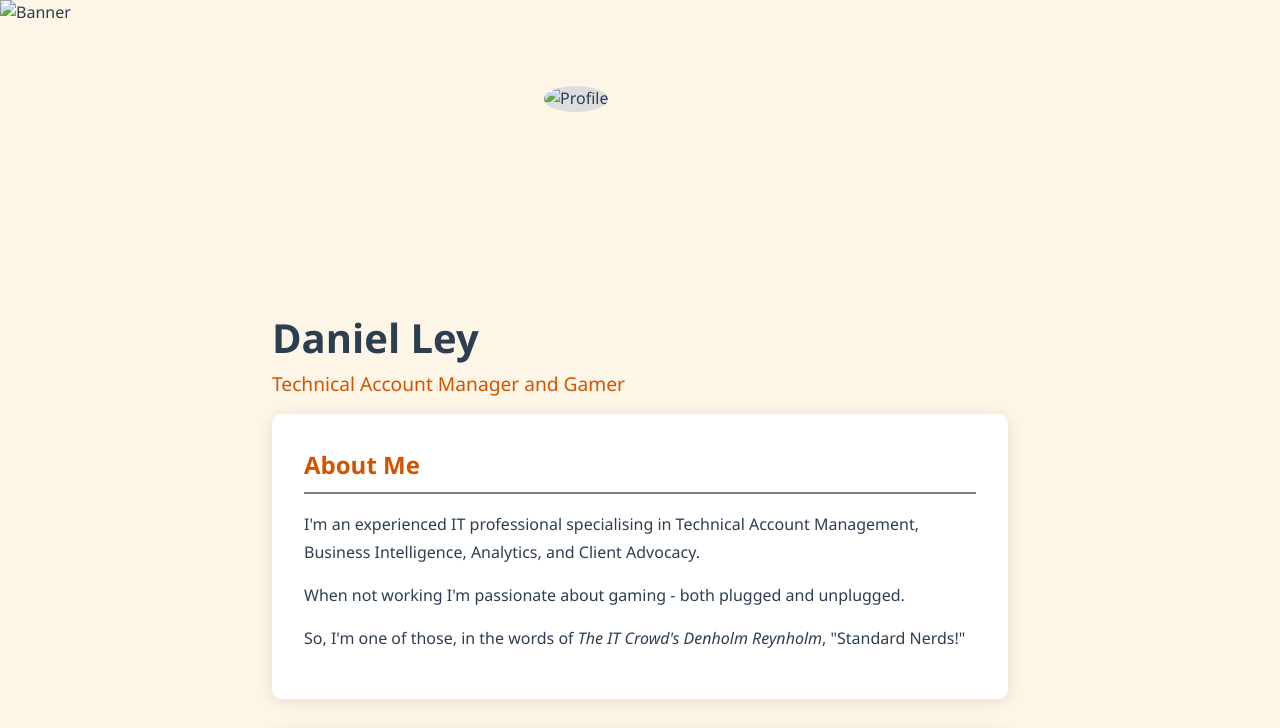
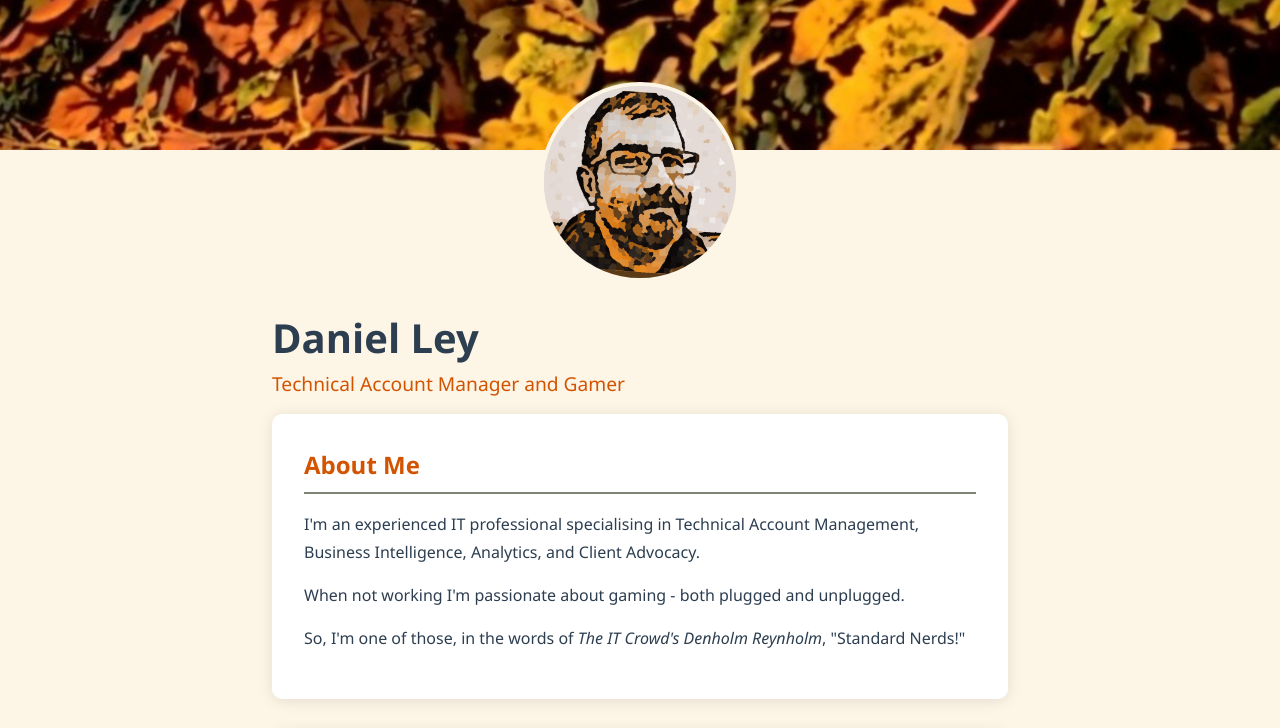
Before and after one commit to daniel-ley/daniel-ley.github.io, a plain HTML site: page index.html in a window 1280 px wide. Shown: the top 728 px of the page. Drawn offline with Linux system fonts and the light colour scheme.

Commit message:
More small tweaks

```diff
--- a/index.html
+++ b/index.html
@@ -11,12 +11,12 @@
 </head>
 <body>
     <header>
-        <img src="img/leaves.jpg" alt="Banner" class="banner-image">
+        <img src="images/leaves.jpg" alt="Banner" class="banner-image">
     </header>
 
     <main>
         <div class="profile-container">
-            <img src="img/avatar.jpg" alt="Profile" class="profile-image">
+            <img src="images/avatar.jpg" alt="Profile" class="profile-image">
         </div>
 
         <h1 class="name">Daniel Ley</h1>
```
Also changed, not shown: gaming.html (+1 -1 lines).
